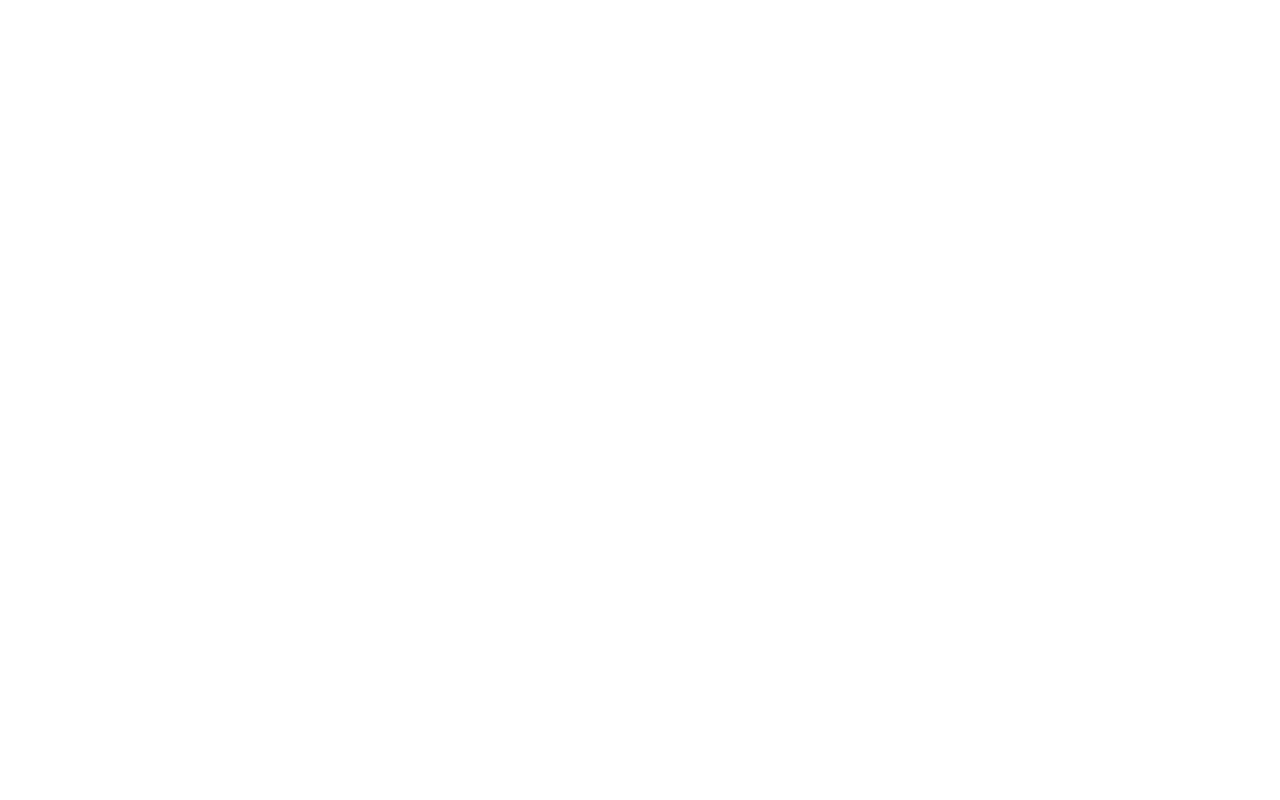
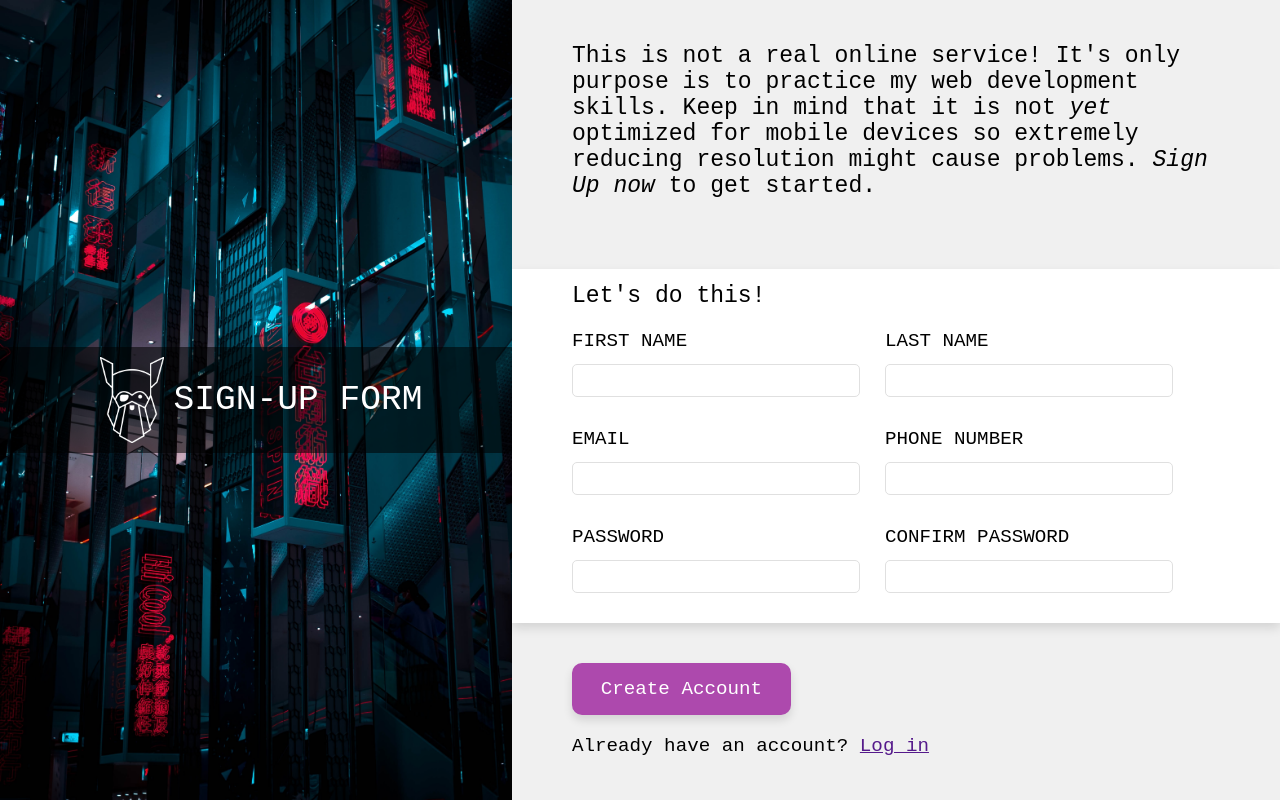
Before and after one commit to GGFioggos/Sign-up-form, a plain HTML site: page index.html in a window 1280 px wide. Drawn offline with Linux system fonts and the light colour scheme.

Commit message:
created layout

```diff
--- a/index.html
+++ b/index.html
@@ -4,9 +4,115 @@
     <meta charset="UTF-8" />
     <meta http-equiv="X-UA-Compatible" content="IE=edge" />
     <meta name="viewport" content="width=device-width, initial-scale=1.0" />
+    <link rel="icon" type="image/x-icon" href="images/odin-lined.png" />
     <title>Sign Up</title>
     <link rel="stylesheet" href="style.css" />
-    <script src="javascript.js"></script>
+    <script src="javascript.js" defer></script>
   </head>
-  <body></body>
+  <body>
+    <div class="left-side">
+      <div class="logo-bg">
+        <img src="images/odin-lined.png" />
+        <div class="sign-up-text">SIGN-UP FORM</div>
+      </div>
+    </div>
+    <div class="right-side">
+      <div class="hero-text">
+        This is not a real online service! It's only purpose is to practice my
+        web development skills. Keep in mind that it is not
+        <em>yet</em> optimized for mobile devices so extremely reducing
+        resolution might cause problems. <em>Sign Up now</em> to get started.
+      </div>
+      <div class="form-card">
+        <p>Let's do this!</p>
+        <form id="main-form" method="post" action="/form">
+          <div class="form-cell">
+            <label for="first-name"
+              >FIRST NAME
+              <div id="first-name-error" class="error"></div>
+            </label>
+            <input
+              type="text"
+              id="first-name"
+              name="first-name"
+              maxlength="20"
+              required
+            />
+          </div>
+
+          <div class="form-cell">
+            <label for="last-name"
+              >LAST NAME
+              <div id="last-name-error" class="error"></div>
+            </label>
+            <input
+              type="text"
+              id="last-name"
+              name="last-name"
+              maxlength="20"
+              required
+            />
+          </div>
+
+          <div class="form-cell">
+            <label for="email"
+              >EMAIL
+              <div id="email-error" class="error"></div>
+            </label>
+            <input
+              type="email"
+              id="email"
+              name="email"
+              maxlength="254"
+              required
+            />
+          </div>
+
+          <div class="form-cell">
+            <label for="phone-number"
+              >PHONE NUMBER
+              <div id="phone-error" class="error"></div>
+            </label>
+            <input
+              type="tel"
+              id="phone-number"
+              name="phone-number"
+              maxlength="15"
+              required
+            />
+          </div>
+
+          <div class="form-cell">
+            <label for="password"
+              >PASSWORD
+              <div id="password-error" class="error"></div>
+            </label>
+            <input
+              type="password"
+              id="password"
+              name="password"
+              maxlength="20"
+              required
+            />
+          </div>
+
+          <div class="form-cell">
+            <label for="confirm-password"
+              >CONFIRM PASSWORD
+              <div id="confirm-password-error" class="error"></div>
+            </label>
+            <input
+              type="password"
+              id="confirm-password"
+              name="confirm-password"
+              maxlength="20"
+              required
+            />
+          </div>
+        </form>
+      </div>
+      <button type="submit" form="main-form">Create Account</button>
+      <p class="login">Already have an account? <a href="">Log in</a></p>
+    </div>
+  </body>
 </html>
--- a/javascript.js
+++ b/javascript.js
@@ -0,0 +1,48 @@
+const firstName = document.querySelector("#first-name");
+const lastName = document.querySelector("#last-name");
+const email = document.querySelector("#email");
+const phoneNumber = document.querySelector("#phone-number");
+const password = document.querySelector("#password");
+const passwordConfirm = document.querySelector("#confirm-password");
+
+const firstNameError = document.querySelector("#first-name-error");
+const lastNameError = document.querySelector("#last-name-error");
+const emailError = document.querySelector("#email-error");
+const phoneError = document.querySelector("#phone-error");
+const passwordError = document.querySelector("#password-error");
+const confirmPasswordError = document.querySelector("#confirm-password-error");
+
+console.log(firstNameError);
+
+
+firstName.addEventListener("input", ()=> {
+    if (firstName.value === '') {
+      firstNameError.textContent = 'Please type in your first name.';
+    } else {
+      firstNameError.textContent = '';
+    }
+  });
+
+  lastName.addEventListener("input", function (event) {
+    if (lastName.value === '') {
+      lastNameError.textContent = 'Please type in your last name';
+    } else {
+      lastNameError.textContent = '';
+    }
+  });
+
+  email.addEventListener("input", function (event) {
+    if (email.validity.typeMismatch) {
+      emailError.textContent = 'Please enter in a valid Email.';
+    } else {
+      emailError.textContent = '';
+    }
+  });
+
+  phoneNumber.addEventListener("input", function (event) {
+    if (phoneNumber.validity.patternMismatch) {
+      phoneError.textContent = 'Please enter in a 10 digit phone number';
+    } else {
+      phoneError.textContent = '';
+    }
+  });
--- a/style.css
+++ b/style.css
@@ -0,0 +1,165 @@
+/* GENERAL */
+
+* {
+    margin: 0;
+    padding: 0;
+}
+
+:root {
+    --font-family: monospace;
+    font-size: 1.2rem;
+}
+
+html {
+    background-color: rgb(240, 240, 240);
+}
+
+body {
+    font-family: var(--font-family);
+
+    display: flex;
+    flex-direction: row;
+    min-height: 100vh;
+    max-width: 100vw;
+}
+
+/* LEFT-SIDE */
+
+.left-side {
+    display: flex;
+    justify-content: center;
+    align-items: center;
+    flex-grow: 1;
+    background: url(./images/background-image.jpg);
+    background-size: cover;
+    height: 100;
+    width: 30vw;
+
+}
+
+.logo-bg img {
+    height: 100;
+    width: 5vw;
+    margin: 10px;
+}
+
+.logo-bg {
+    display: flex;
+    flex-direction: row;
+    background-color: rgba(0, 0, 0, 0.555);
+    width: 100%;
+    align-items: center;
+    justify-content: center;
+}
+
+.sign-up-text {
+    font-size: 1.8rem;
+    color: white;
+}
+
+/* RIGHT-SIDE */
+
+.right-side {
+    --padding-inline: 60px;
+
+    background-color: rgb(240, 240, 240);
+    display: flex;
+    flex-direction: column;
+    align-items: center;
+    justify-content:center;
+    width: 60vw;
+}
+
+.hero-text {
+    overflow:visible;
+    margin-bottom: 70px;
+    font-size: 1.2rem;
+    padding-inline: var(--padding-inline);
+}
+
+.form-card p {
+    padding-block: 10px;
+    font-size: 1.2rem;
+}
+
+.form-card {
+    padding-inline: var(--padding-inline);
+    display: flex;
+    flex-direction: column;
+    justify-content: center;
+    background-color: white;
+    line-height: 35px;
+    padding-bottom: 30px;
+    box-shadow: 0px 5px 10px rgba(0, 0, 0, 0.123);
+
+}
+
+
+.form-cell {
+    display: flex;
+    flex-direction: column;
+}
+
+form {
+    display: flex;
+    flex-flow: row wrap;
+    gap: 25px;
+  }
+
+label {
+    position: relative;
+    width: 15rem;
+    margin-bottom:2px;
+}
+
+input {
+    padding: 5px 10px;
+    border-radius: 5px;
+    border: 1px solid rgb(224, 224, 224);
+    font-size: .9rem;
+    margin-top: 3px;
+}
+
+button {
+    font-family: var(--font-family);
+    margin-top: 40px;
+    margin-inline-start: var(--padding-inline);
+    align-self: flex-start;
+    padding-inline: 1.5rem;
+    padding-block: 0.8rem;
+    font-size: 1rem;
+    background-color: rgb(173, 73, 173);
+    border: none;
+    border-radius: 10px;
+    color: white;
+    cursor: pointer;
+    box-shadow: 0px 5px 10px rgba(0, 0, 0, 0.123);
+}
+
+.login {
+    align-self: flex-start;
+    margin-inline-start: var(--padding-inline);
+    margin-top: 20px;
+
+}
+
+input:focus {
+    box-shadow: 2px 2px 2px rgba(0, 0, 0, 0.342);
+    outline: none;
+  }
+
+input:invalid:focus {
+    border: 1px solid red
+}
+
+input:valid:focus {
+    border: 1px solid green;
+}
+
+.error {
+
+    color: red;
+    position: absolute;
+    top: 66px;
+    font-size: 0.7rem;
+}
```
